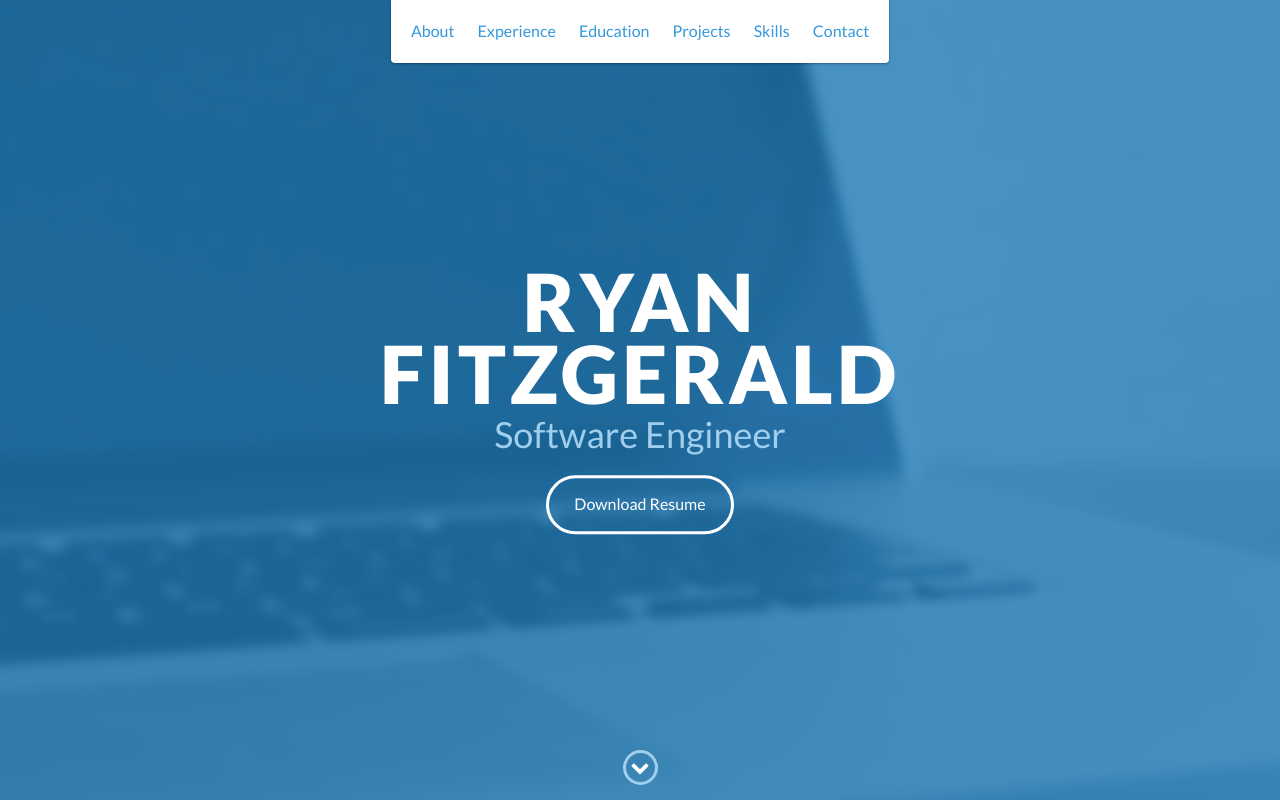
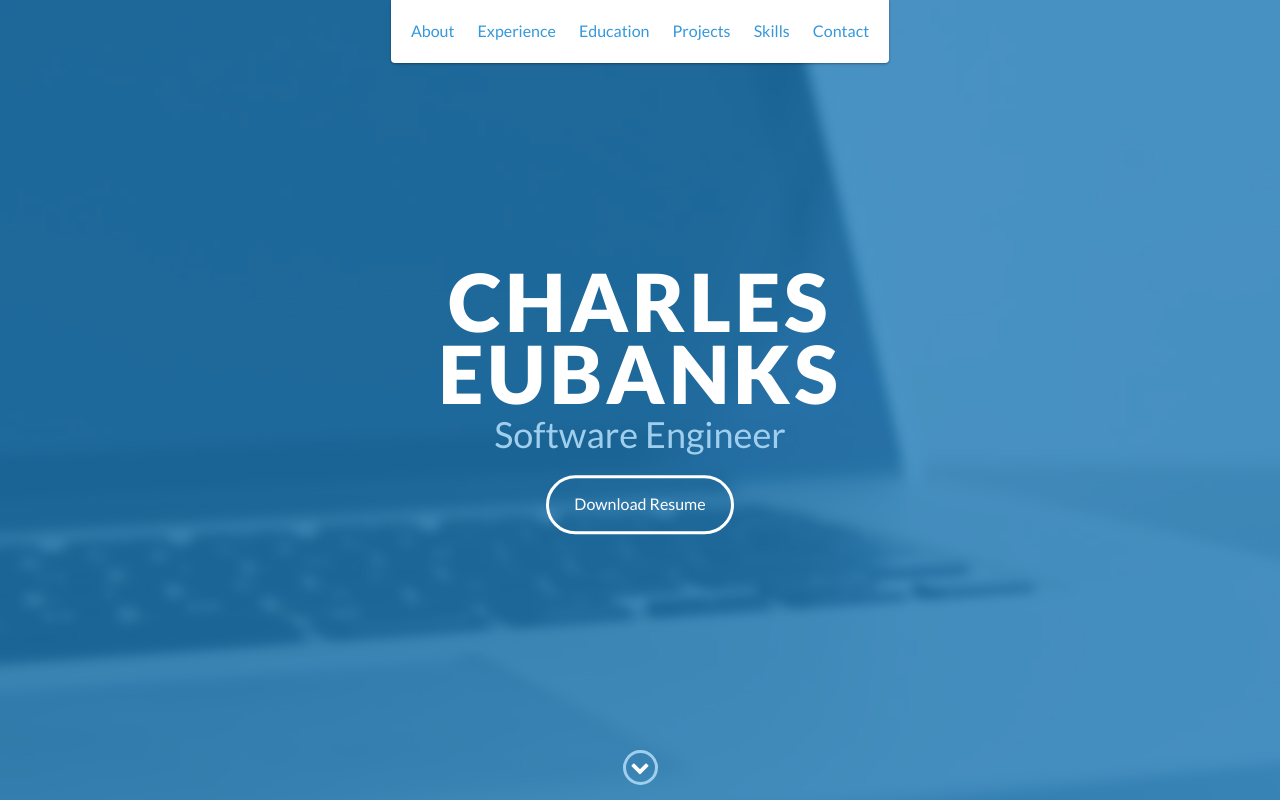
Before and after one commit to Eubanksch81/Eubanksch81.github.io, a website: page index.html in a window 1280 px wide. Shown: the top 800 px of the page. Drawn offline with nearby package versions, Linux system fonts and the light colour scheme.

Commit message:
Small change for extra clarity
Will fully complete on Monday

```diff
--- a/index.html
+++ b/index.html
@@ -48,7 +48,7 @@
 
     <div id="lead">
         <div id="lead-content">
-            <h1>Ryan Fitzgerald</h1>
+            <h1>Charles Eubanks</h1>
             <h2>Software Engineer</h2>
             <a href="#" class="btn-rounded-white">Download Resume</a>
         </div>
```
